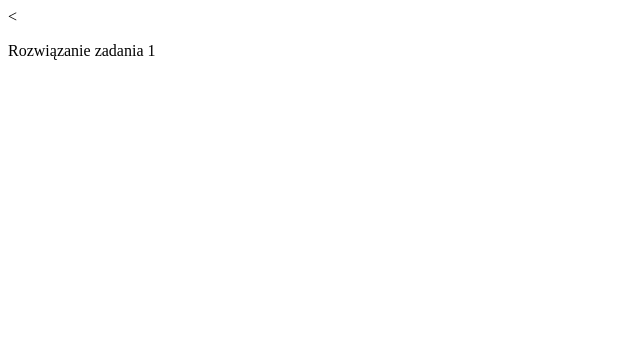
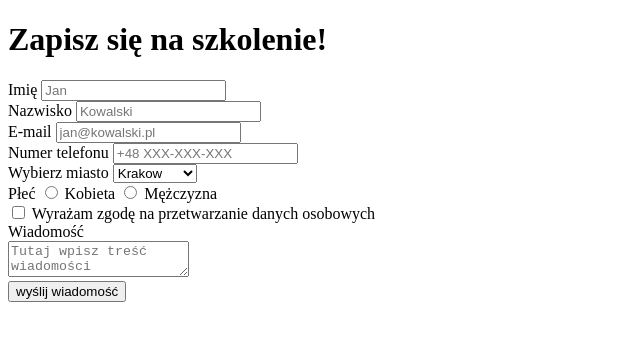
Before and after one commit to d-tox11/d-tox11.github.io, a plain HTML site: page zadania-domowe/zadanie-1/index.html in a window 1280 px wide. Shown: the whole page, without its empty margins (0-640 px from the left). Drawn offline with Linux system fonts and the light colour scheme.

Commit message:
init-3891

```diff
--- a/zadania-domowe/zadanie-1/index.html
+++ b/zadania-domowe/zadanie-1/index.html
@@ -1,10 +1,40 @@
 <!DOCTYPE html>
 <html lang="en">
+
 <head>
     <meta charset="UTF-8">
-    <title>Zadanie 1</title>
+    <title>Zadanie-3891</title>
 </head>
+
 <body>
-    <<p>Rozwiązanie zadania 1</p>
+    <h1>Zapisz się na szkolenie!</h1>
+    <form action="https://formspree.io/michal.halemba@gmail.com" method="POST">
+        <label for="name">Imię</label>
+        <input type="text" id="name" name="name" placeholder="Jan"><br>
+        <label for="name">Nazwisko</label>
+        <input type="text" id="surname" name="surname" placeholder="Kowalski"><br>
+        <label for="email">E-mail</label>
+        <input type="email" id="email" name="email" placeholder="jan@kowalski.pl"><br>
+        <label for="number">Numer telefonu</label>
+        <input type="number" id="number" name="number" placeholder="+48 XXX-XXX-XXX"><br>
+        <label for="city">Wybierz miasto</label>
+        <select type="city" id="city" name="city">
+            <option value="Krakow">Krakow</option>
+            <option value="Warszawa">Warszawa</option>
+            <option value="Gdańsk">Gdańsk</option>
+        </select>
+        <div>Płeć
+            <input type="radio" id="woman" name="sex" value="Kobieta">
+            <label for="woman">Kobieta</label>
+            <input type="radio" id="man" name="sex" value="Mężczyzna">
+            <label for="man">Mężczyzna</label></div>
+        <input type="checkbox" name="agreement" id="check">
+        <label for="check">Wyrażam zgodę na przetwarzanie danych osobowych</label><br>
+        <label for="message">Wiadomość</label> <br>
+        <textarea name="message" id="message" placeholder="Tutaj wpisz treść wiadomości"></textarea><br>
+        <input type="submit" value="wyślij wiadomość">
+    </form>
+
 </body>
+
 </html>
```
